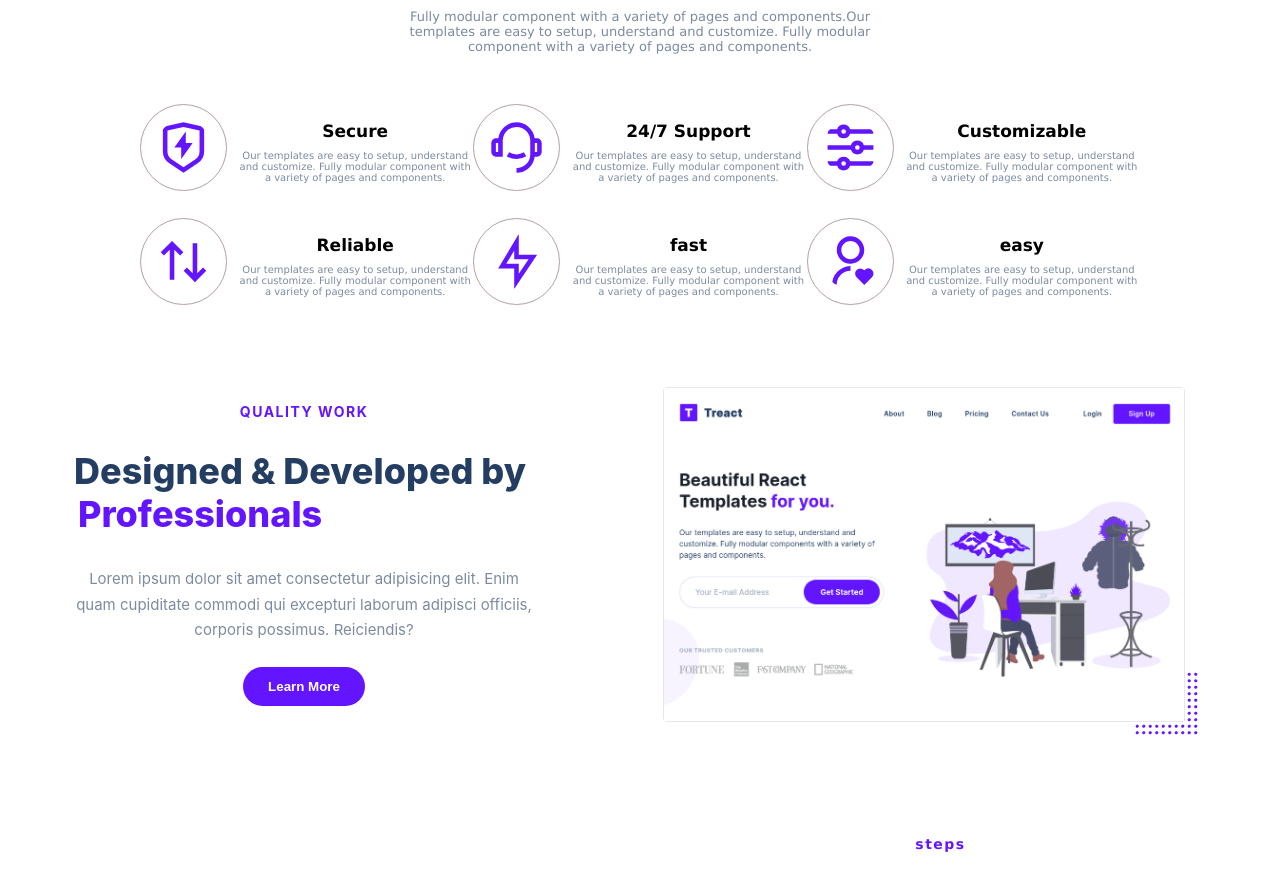
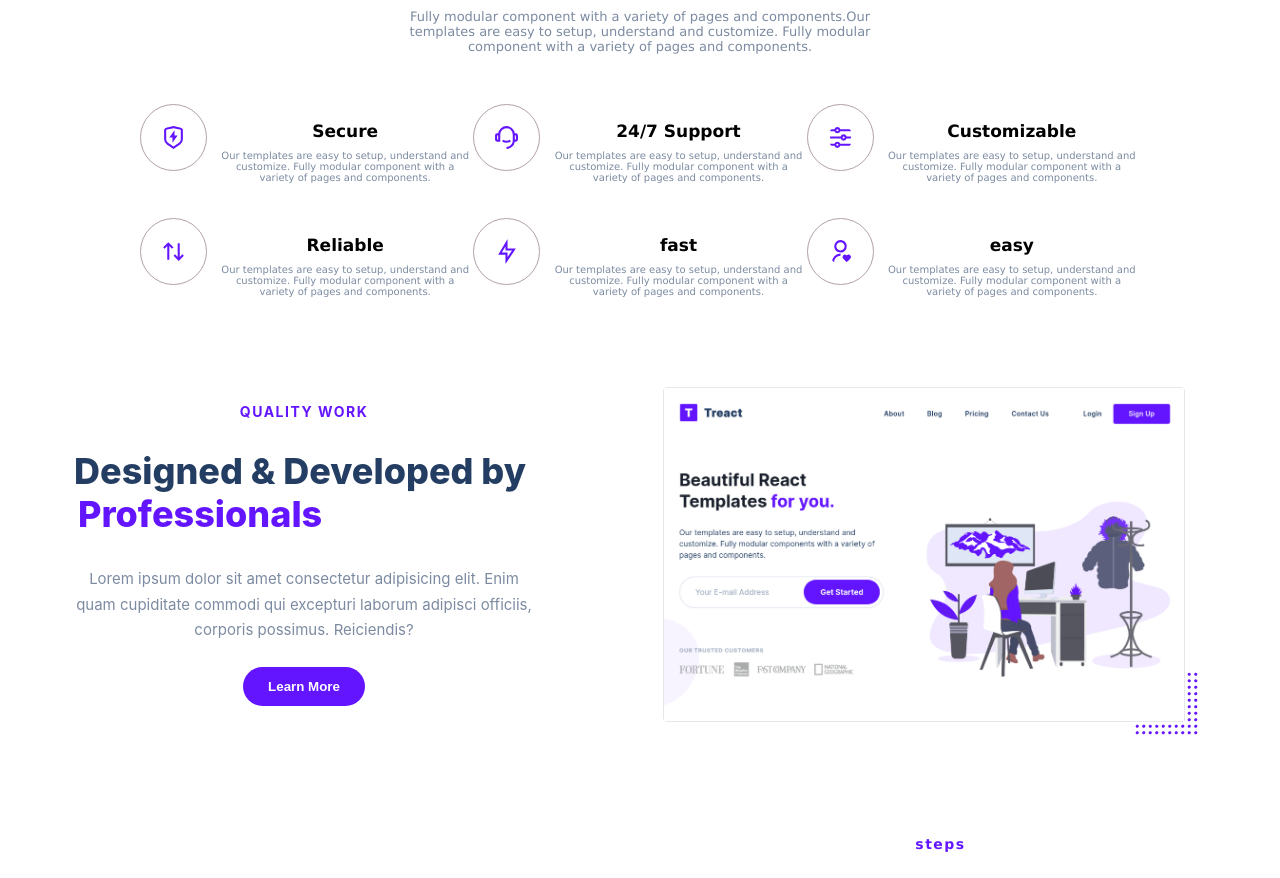
Before and after one commit to jcblast55-hub/t-react, a plain HTML site: page index.html in a window 1280 px wide. Shown: the part 737-1615 px from the top of the page. Drawn offline with Linux system fonts and the light colour scheme.

Commit message:
first commit

```diff
--- a/style.css
+++ b/style.css
@@ -227,9 +227,9 @@ span {
 
 .card-icon {
     justify-content: center;
-    width: 55px;
-    height: 55px;
-    padding: 15px;
+    width: 25px;
+    height: 25px;
+    padding: 20px;
     margin: 0 auto;
     border: .15px solid rgb(179, 162, 162);
     border-radius: 50%;
@@ -498,7 +498,7 @@ p.quality__description {
     max-width: 540px;
 }
 
-.values-label {
+.values-step {
     margin: 0 0 20px;
     color: #6415ff;
     font-size: 14px;
```
Also changed, not shown: index.html (+2 -4 lines).
